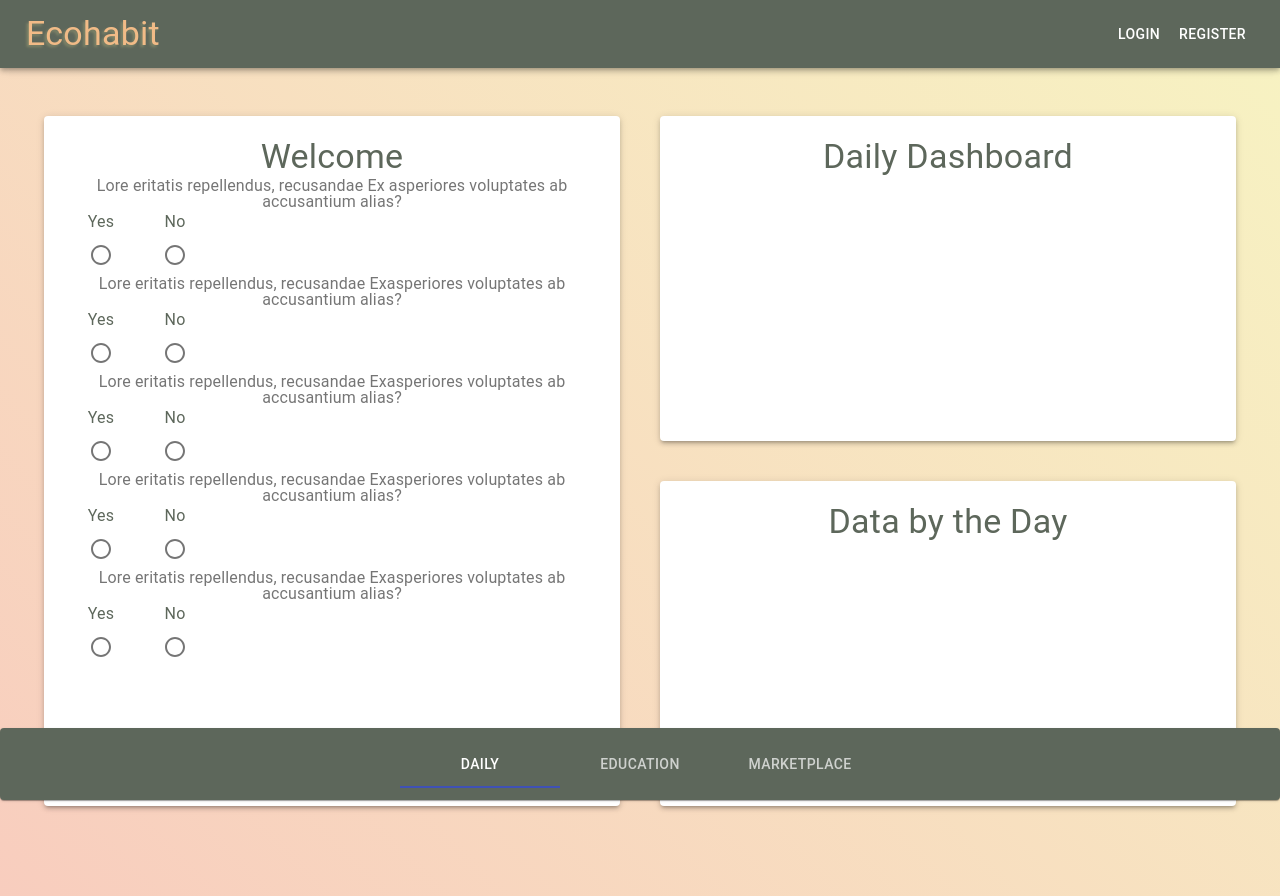
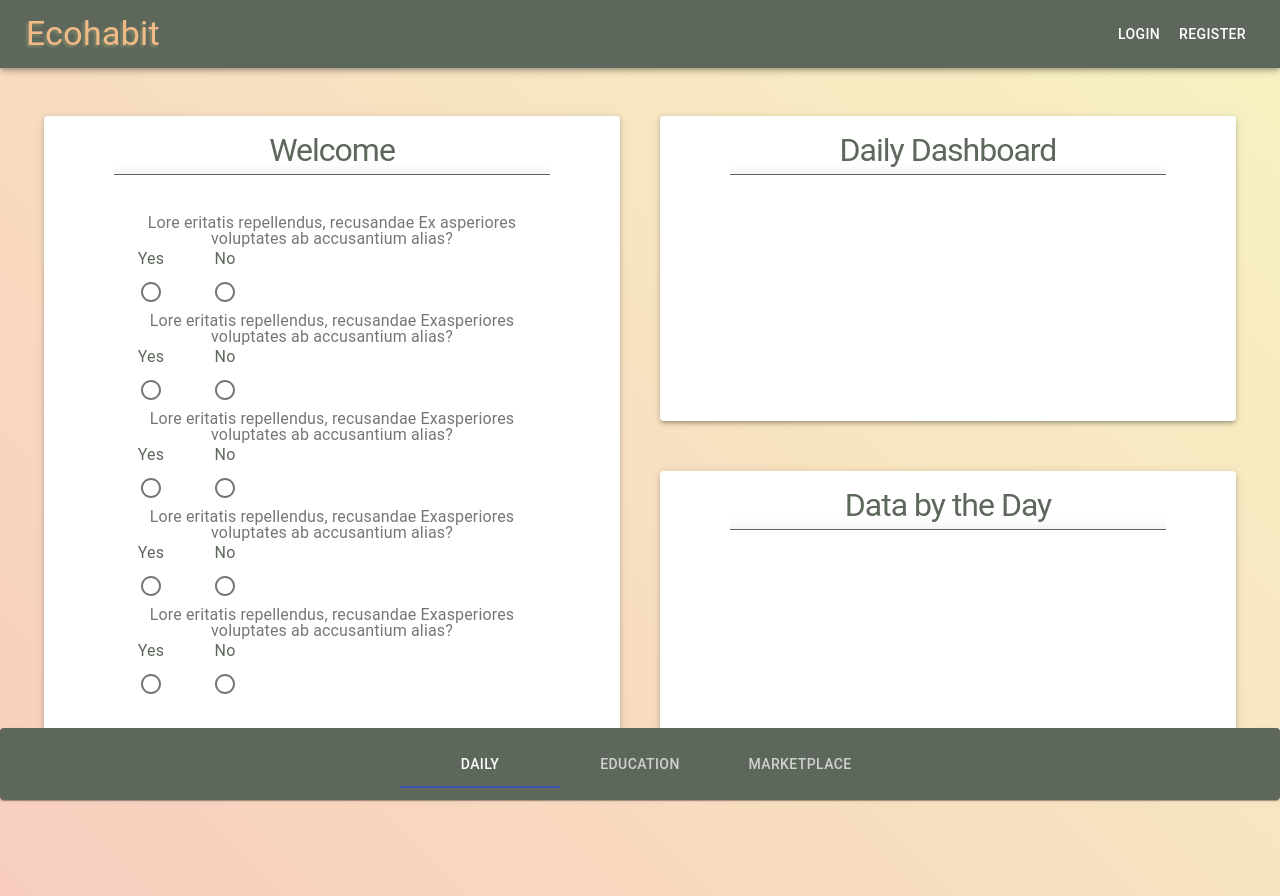
Before and after one commit to jayjscotto/ecohabit, a React (Create React App) app in the folder client/: page / in a window 1280 px wide. Built offline with nearby package versions, Linux system fonts and the light colour scheme; no server answers.

Commit message:
improving the daily component's styling

```diff
--- a/client/src/Components/LeftPane.js
+++ b/client/src/Components/LeftPane.js
@@ -6,7 +6,7 @@ function LeftPane(props) {
         <Grid container sm={6}>
             <Grid item sm>
                 <Paper elevation={3} style={props.style} >
-                    <Typography variant="h4">
+                    <Typography style={props.header}>
                         Welcome
                     </Typography>
                     {props.children}
--- a/client/src/Components/RightPane.js
+++ b/client/src/Components/RightPane.js
@@ -8,14 +8,14 @@ function RightPane(props) {
         <Grid container sm={6} >
             <Grid item sm={12}>
                 <Paper elevation={3} style={props.style}>
-                    <Typography variant="h4">
+                    <Typography style={props.header}>
                         Daily Dashboard
                     </Typography>
                 </Paper>
             </Grid>
             <Grid item sm={12}>
                 <Paper elevation={3} style={props.style}>
-                    <Typography variant="h4">
+                    <Typography style={props.header}>
                         Data by the Day
                     </Typography>
                 </Paper>
--- a/client/src/Pages/Daily.js
+++ b/client/src/Pages/Daily.js
@@ -12,7 +12,7 @@ const style = {
 		margin: '20px',
 		textAlign: 'center',
 		fontFamily: 'inherit',
-		padding: '20px',
+		padding: '10px 70px',
 	},
 	rightpane: {
 		color: '#5D675B',
@@ -20,7 +20,17 @@ const style = {
 		margin: '20px',
 		textAlign: 'center',
 		fontFamily: 'inherit',
-		padding: '20px',
+		padding: '10px 70px',
+	},
+	header: {
+		// padding: '5px',
+		borderBottom: '0.5px solid #5D675B',
+		marginBottom: '40px',
+		letterSpacing: '-1px',
+		fontSize: '32px',
+		boxShadow: 'inset 0px -29px 25px -40px rgba(0,0,0,0.25)'
+		// background: '#f7f3c2'
+
 	}
 }
 
@@ -31,10 +41,10 @@ class Daily extends Component {
     	return (
         <Container style={{ marginTop: '6em' }}>
             <Grid container>
-                <LeftPane style={style.leftpane}>
+                <LeftPane style={style.leftpane} header={style.header}>
 					<CheckIn></CheckIn>
 				</LeftPane>
-                <RightPane style={style.rightpane} />
+                <RightPane style={style.rightpane} header={style.header} />
             </Grid>
         </Container>
 	)
--- a/client/src/index.css
+++ b/client/src/index.css
@@ -1,19 +1,18 @@
 body {
     margin: 0;
     padding: 0;
-    background-image: linear-gradient(45deg, rgb(248, 205, 190), #f7f3c2);
+    background-image: linear-gradient(45deg, #f8cdbe, #f7f3c2);
     background-size: cover;
     background-repeat: no-repeat;
     background-position: fixed;
     height: 100vh;
 }
 
-/*
 
-light green: #ABE188
-yellow: #F7EF99
-beige: #F1BB87
-orange: #F78E69
-dark green: #5D675B
-
-*/
+.class {
+    color: var(light-orange, #f8cdbe);
+    color: var(light-yellow #f7f3c2);
+    color: var(dark-green, #5D675B);
+    color: var(title, #F1BB87);
+    color: var(cardtitle, #f1d1b3);
+}
```
